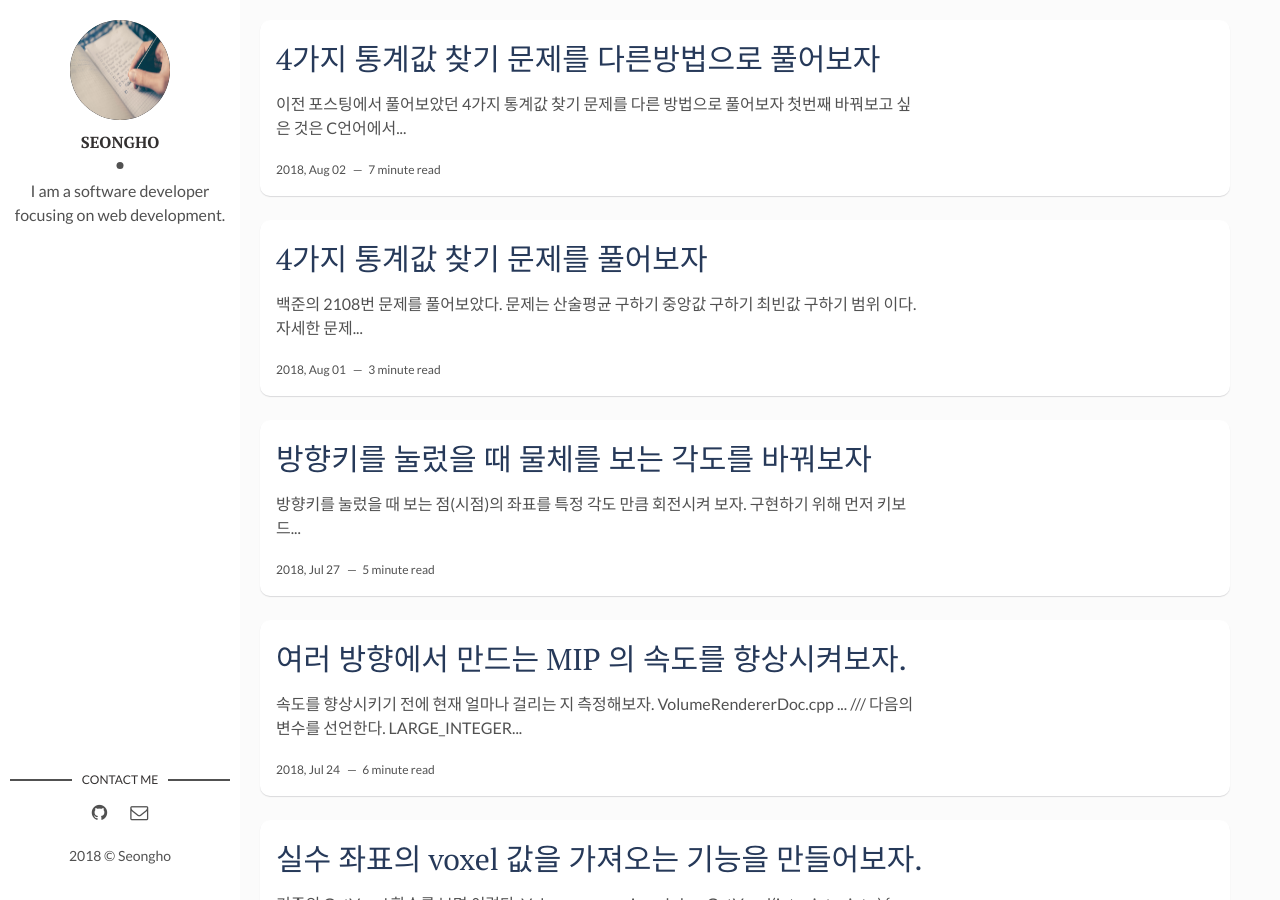
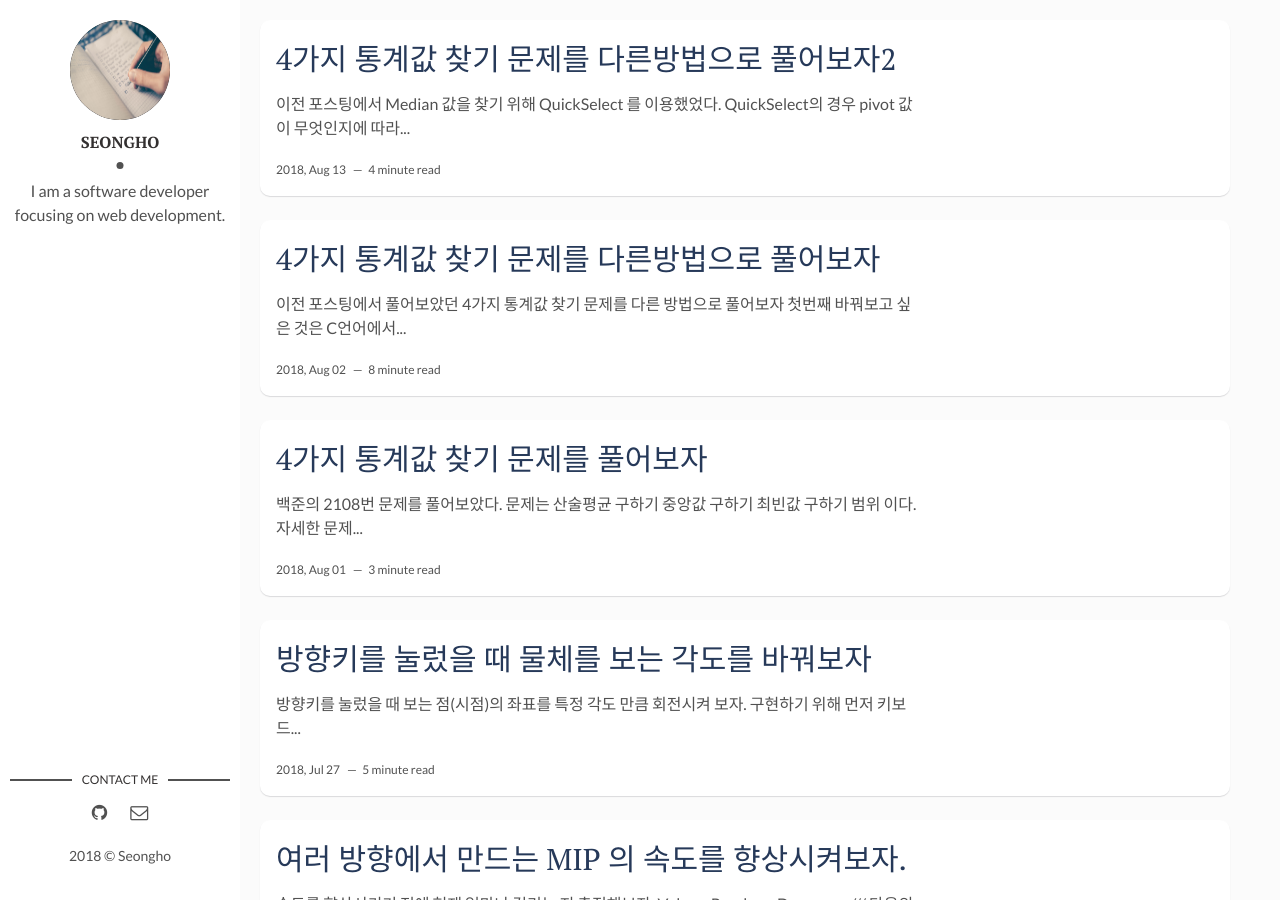
Before and after one commit to nsho77/nsho77.github.io, a Jekyll site: the page built from index.html, in a window 1280 px wide and 900 px high. Built offline with Jekyll 4.4.1, drawn with Linux system fonts in a browser that asks for light colours; the list of posts is cut into pages by our own code; some of the changed lines change nothing that is shown; some of the changed text lies outside the part shown.

Commit message:
QuickSelect using MedianOfMedian complete

```diff
--- a/_posts/2018-08-02-FindStatisticsValue2.md
+++ b/_posts/2018-08-02-FindStatisticsValue2.md
@@ -235,3 +235,40 @@ int FindMiddleValue(int* arr, int size)
 	return QuickSelect(arr, 0, size-1, size /2 );
 }
 {% endhighlight%}
+
+QuickSelect 는 size 값만을 받아서 하는 방식으로 해결할 수도 있다.
+
+{% highlight cpp %}
+int partition(int* arr, int size, int pivotIndex)
+{
+	int _pivotIndex = size-1;
+	swap(arr+pivotIndex, arr+size-1);
+	int l = 0;
+	for(int i=0; i<size-1; i++)
+	{
+		if(arr[_pivotIndex] < arr[i]) continue;
+		swap(arr+ i, arr+ l++);
+	}
+	swap(arr+l, arr+_pivotIndex);
+	_pivotIndex = l;
+	return _pivotIndex;
+}
+
+int QuickSelect(int* arr, int size, int k)
+{
+	int pivotIndex = size-1;
+	pivotIndex = partition(arr, size, pivotIndex);
+
+	if(k < pivotIndex)
+		return QuickSelect(arr, pivotIndex, k);
+	else if(k <pivotIndex+1)
+		return arr[pivotIndex];
+	else
+		return QuickSelect(arr+pivotIndex+1, size-pivotIndex-1, k-pivotIndex-1);
+}
+
+int FindMiddleValue(int* arr, int size)
+{
+	return QuickSelect(arr, size, size/2);
+}
+{% endhighlight %}
--- /dev/null
+++ b/_posts/2018-08-13-FindStaticsValue3.md
@@ -0,0 +1,121 @@
+---
+layout: post
+title: 4가지 통계값 찾기 문제를 다른방법으로 풀어보자2
+date: 2018-08-13 10:00:00 +0900
+description: 내가 구현한 4가지 통계값 찾기 # Add post description (optional)
+img:  # Add image post (optional)
+tags: [Algorithm, Programming]
+---
+
+이전 포스팅에서 Median 값을 찾기 위해 QuickSelect 를 이용했었다. QuickSelect의 경우 pivot 값이 무엇인지에 따라
+속도가 달라질 수 있다. 중위값 찾는 함수를  median of median 알고리즘을 이용하여 pivot 값을 찾고 median 값을 구하는 함수로 수정해보자.
+
+다음은 이전에 구현한 중위값을 찾는 함수이다. 여기서는 pivotIndex 를 가장 마지막 인덱스로 지정했다. 이부분을 바꿔보자.
+{% highlight cpp %}
+
+int partition(int* arr, int left, int right, int pivotIndex)
+{
+	swap(arr + pivotIndex, arr + right);
+	int res_pivotIdx = right; int l = left;
+	for(int i = left; i< right; i++)
+	{
+		if(arr[i] > arr[res_pivotIdx])
+			continue;
+		swap(arr+i, arr+l++);
+	}
+
+	swap(arr+l , arr+res_pivotIdx);
+	res_pivotIdx = l;
+	return res_pivotIdx;
+}
+
+int QuickSelect(int* arr, int left, int right, int k)
+{
+	int pivotIndex = right;
+	pivotIndex = partition(arr, left, right, pivotIndex);
+
+	if(k < pivotIndex)
+		return QuickSelect(arr, left, pivotIndex-1, k);
+	else if(k < pivotIndex +1 )
+		return arr[pivotIndex];
+	else
+		return QuickSelect(arr, pivotIndex + 1, right, k);
+}
+
+int FindMiddleValue(int* arr, int size)
+{
+	return QuickSelect(arr, 0, size-1, size /2 );
+}
+{% endhighlight%}
+
+{% highlight cpp %}
+
+
+int QuickSelect(int* arr, int left, int right, int k)
+{
+    /// 이 부분을 수정한다.
+	/// int pivotIndex = right;
+    int pivot = MedianOfMedian(arr, size);
+    int pivotIndex;
+    for(int i=0; i<size; i++)
+    {
+        if(pivot == arr[i])
+        {
+            pivotIndex = i;
+            break;
+        }
+    }
+	pivotIndex = partition(arr, left, right, pivotIndex);
+
+	if(k < pivotIndex)
+		return QuickSelect(arr, left, pivotIndex-1, k);
+	else if(k < pivotIndex +1 )
+		return arr[pivotIndex];
+	else
+		return QuickSelect(arr, pivotIndex + 1, right, k);
+}
+
+{% endhighlight %}
+
+MedianOfMedian 을 구현해보자
+{% highlight cpp %}
+int MedianOfMedian(int* arr, int size)
+{
+    if(size < 5)
+    {
+        for(int i=0; i<size-1; i++)
+        {
+            int minIndex = i;
+            for(int j=1; j<size; j++)
+            {
+                if(arr[minIndex] > arr[j])
+                    minIndex = j;
+            }
+            swap(arr + i, arr + minIndex);
+        }
+        return arr[size/2];
+    }
+
+    int m = size / 5;
+    int* medians = new int[m];
+    for(int i=0; i<m; i++)
+    {
+        int* w = arr + i*5;
+        for(int j=0; j<3; j++)
+        {
+            int minIndex = j;
+            for(int k=j+1; k<5; k++)
+            {
+                if(w[minIndex] > w[k])
+                    minIndex = k;
+            }
+            swap(w + j, w + minIndex);
+        }
+        medians[i] = w[2];
+    }
+
+    int pivot = MedianOfMedian(medians, m);
+    delete[] medians;
+    return pivot;
+}
+{% endhighlight cpp %}
```
